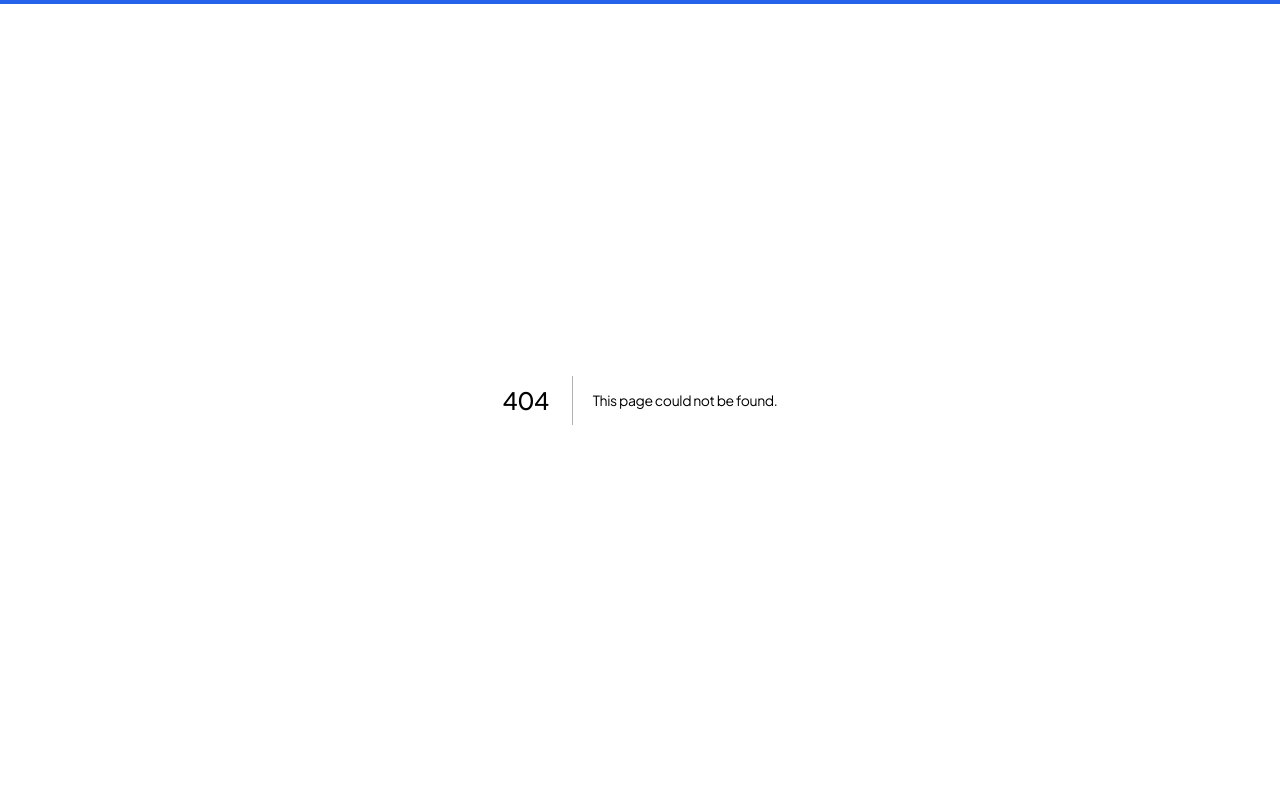
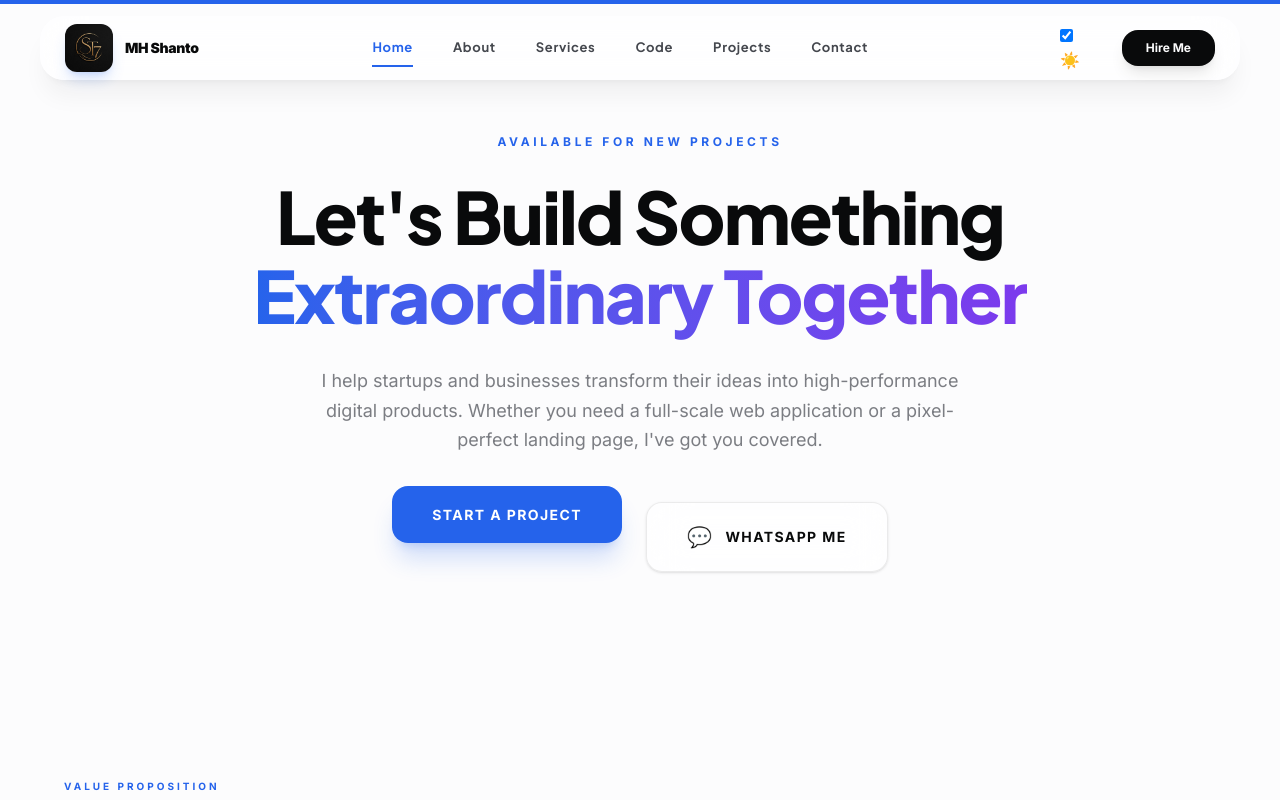
Before and after one commit to mhshanto-dev/mhshanto-dev, a Next.js app: page /hire in a window 1280 px wide. Before the commit this address had no page. Shown: the top 800 px of the page. Built offline with nearby package versions, Linux system fonts and the light colour scheme.

Commit message:
feat: Add Hire Me page, logo, WhatsApp contact, custom cursor all devices

```diff
--- /dev/null
+++ b/src/app/hire/page.jsx
@@ -0,0 +1,143 @@
+"use client";
+
+import Navbar from "@/components/Navbar";
+import Footer from "@/components/Footer";
+import Services from "@/components/Services";
+import Contact from "@/components/Contact";
+import { motion } from "framer-motion";
+import Magnetic from "@/components/Magnetic";
+
+export default function HireMePage() {
+  return (
+    <main className="min-h-screen">
+      <Navbar />
+
+      <div className="pt-32 pb-20">
+        {/* Hero Section */}
+        <section className="max-w-[1200px] mx-auto px-6 mb-20 text-center">
+          <motion.div
+            initial={{ opacity: 0, y: 30 }}
+            animate={{ opacity: 1, y: 0 }}
+            transition={{ duration: 0.8 }}
+          >
+            <span className="text-primary font-bold tracking-[0.3em] uppercase text-xs">
+              Available for New Projects
+            </span>
+            <h1 className="text-5xl md:text-7xl font-black text-on-background mt-6 mb-8 leading-[1.1]">
+              Let's Build Something <br />
+              <span className="text-transparent bg-clip-text bg-gradient-to-r from-primary to-secondary">
+                Extraordinary Together
+              </span>
+            </h1>
+            <p className="text-on-surface-variant/70 max-w-2xl mx-auto text-lg leading-relaxed">
+              I help startups and businesses transform their ideas into high-performance digital products.
+              Whether you need a full-scale web application or a pixel-perfect landing page, I've got you covered.
+            </p>
+
+            <div className="flex flex-wrap justify-center gap-6 mt-12">
+              <Magnetic strength={0.2}>
+                <a
+                  href="#contact-form"
+                  className="bg-primary text-white px-10 py-5 rounded-2xl font-bold text-sm uppercase tracking-widest shadow-xl shadow-primary/20 hover:opacity-90 transition-all active:scale-95"
+                >
+                  Start a Project
+                </a>
+              </Magnetic>
+              <Magnetic strength={0.2}>
+                <a
+                  href="https://wa.me/8801871758989"
+                  target="_blank"
+                  rel="noopener noreferrer"
+                  className="glass-card px-10 py-5 rounded-2xl font-bold text-sm uppercase tracking-widest flex items-center gap-3 hover:bg-surface-container-high transition-all active:scale-95"
+                >
+                  <span className="text-xl">💬</span>
+                  WhatsApp Me
+                </a>
+              </Magnetic>
+            </div>
+          </motion.div>
+        </section>
+
+        {/* Services Section */}
+        <Services />
+
+        {/* Specialized Benefits Section */}
+        <section className="max-w-[1200px] mx-auto px-6 py-20">
+          <div className="grid md:grid-cols-3 gap-8">
+            {[
+              {
+                title: "Fast Response",
+                desc: "I usually reply within 2-4 hours during business days.",
+                icon: "timer"
+              },
+              {
+                title: "Weekly Updates",
+                desc: "You'll get a detailed progress report and demo every week.",
+                icon: "update"
+              },
+              {
+                title: "Post-Launch Support",
+                desc: "30 days of free maintenance after project completion.",
+                icon: "support_agent"
+              }
+            ].map((item, i) => (
+              <motion.div
+                key={i}
+                initial={{ opacity: 0, y: 20 }}
+                whileInView={{ opacity: 1, y: 0 }}
+                viewport={{ once: true }}
+                transition={{ delay: i * 0.1 }}
+                className="glass-card p-8 border-primary/5 group hover:border-primary/20 transition-all"
+              >
+                <span className="material-symbols-outlined text-primary text-3xl mb-4 group-hover:scale-110 transition-transform">
+                  {item.icon}
+                </span>
+                <h3 className="text-xl font-bold text-on-background mb-2">{item.title}</h3>
+                <p className="text-on-surface-variant/70 text-sm leading-relaxed">{item.desc}</p>
+              </motion.div>
+            ))}
+          </div>
+        </section>
+
+        {/* Booking & Contact Section */}
+        <div id="contact-form">
+          <Contact />
+        </div>
+
+        {/* Optional: Book Call Section */}
+        <section className="max-w-[1200px] mx-auto px-6 py-20 text-center">
+          <div className="glass-card p-12 md:p-20 relative overflow-hidden">
+             {/* Decorative background */}
+            <div className="absolute top-0 right-0 w-64 h-64 bg-primary/10 rounded-full blur-[100px] -mr-32 -mt-32" />
+            <div className="absolute bottom-0 left-0 w-64 h-64 bg-secondary/10 rounded-full blur-[100px] -ml-32 -mb-32" />
+
+            <div className="relative z-10">
+              <h2 className="text-3xl md:text-5xl font-black text-on-background mb-6">
+                Prefer a face-to-face chat?
+              </h2>
+              <p className="text-on-surface-variant/70 max-w-xl mx-auto mb-10 text-lg">
+                Schedule a discovery call to discuss your project requirements, goals, and timeline.
+              </p>
+              <Magnetic strength={0.2}>
+                <a
+                  href="https://calendly.com/your-username" // User should replace this
+                  target="_blank"
+                  rel="noopener noreferrer"
+                  className="inline-flex items-center gap-3 bg-on-background text-background px-12 py-6 rounded-2xl font-bold text-sm uppercase tracking-widest shadow-2xl hover:opacity-90 transition-all active:scale-95"
+                >
+                  <span className="material-symbols-outlined text-lg">calendar_month</span>
+                  Book a Free Discovery Call
+                </a>
+              </Magnetic>
+              <p className="text-[10px] uppercase font-bold tracking-widest text-on-surface-variant/40 mt-8">
+                30-min Video Consultation • Completely Free
+              </p>
+            </div>
+          </div>
+        </section>
+      </div>
+
+      <Footer />
+    </main>
+  );
+}
--- a/src/components/CTA.jsx
+++ b/src/components/CTA.jsx
@@ -41,13 +41,11 @@ const CTA = () => {
           >
             <Magnetic strength={0.3}>
               <a
-                href="https://wa.me/8801871758989"
-                target="_blank"
-                rel="noopener noreferrer"
+                href="/hire"
                 className="bg-primary text-white px-12 py-6 rounded-2xl font-bold shadow-2xl shadow-primary/30 hover:shadow-primary/50 transition-all text-xl md:text-2xl flex items-center gap-4 group"
               >
-                Book a Call via WhatsApp
-                <span className="material-symbols-outlined group-hover:translate-x-1 transition-transform">chat</span>
+                Hire Me Now
+                <span className="material-symbols-outlined group-hover:translate-x-1 transition-transform">rocket_launch</span>
               </a>
             </Magnetic>
           </motion.div>
--- a/src/components/Contact.jsx
+++ b/src/components/Contact.jsx
@@ -47,19 +47,18 @@ const Contact = () => {
       color: "bg-red-500/10"
     },
     {
+      icon: "💬",
+      title: "WHATSAPP",
+      value: "+8801871758989",
+      link: "https://wa.me/8801871758989",
+      color: "bg-green-500/10"
+    },
+    {
       icon: "in",
       title: "LINKEDIN",
       value: "mehedi-hasan-shanto-dev",
       link: "https://www.linkedin.com/in/mehedi-hasan-shanto-dev/",
       color: "bg-blue-500/10",
-      isTextIcon: true
-    },
-    {
-      icon: "f",
-      title: "FACEBOOK",
-      value: "mhshanto",
-      link: "https://www.facebook.com/",
-      color: "bg-blue-600/10",
       isTextIcon: true
     }
   ];
--- a/src/components/CustomCursor.jsx
+++ b/src/components/CustomCursor.jsx
@@ -6,6 +6,7 @@ import { motion, useSpring, useMotionValue } from "framer-motion";
 const CustomCursor = () => {
   const [mounted, setMounted] = useState(false);
   const [isHovered, setIsHovered] = useState(false);
+  const [isTouchDevice, setIsTouchDevice] = useState(false);
 
   const cursorX = useMotionValue(-100);
   const cursorY = useMotionValue(-100);
@@ -15,7 +16,13 @@ const CustomCursor = () => {
   const cursorYSpring = useSpring(cursorY, springConfig);
 
   useEffect(() => {
+    // Touch device হলে cursor দেখাবো না
+    const isTouch = window.matchMedia("(hover: none) and (pointer: coarse)").matches;
+    setIsTouchDevice(isTouch);
     setMounted(true);
+
+    if (isTouch) return;
+
     const moveCursor = (e) => {
       cursorX.set(e.clientX);
       cursorY.set(e.clientY);
@@ -45,10 +52,11 @@ const CustomCursor = () => {
     };
   }, []);
 
-  if (!mounted) return null;
+  // Touch device বা mount না হলে render করবো না
+  if (!mounted || isTouchDevice) return null;
 
   return (
-    <div className="fixed inset-0 pointer-events-none z-[9999] hidden lg:block">
+    <div className="fixed inset-0 pointer-events-none z-[9999]">
       {/* Main cursor dot */}
       <motion.div
         className="w-3 h-3 bg-primary rounded-full fixed top-0 left-0"
--- a/src/components/Footer.jsx
+++ b/src/components/Footer.jsx
@@ -1,14 +1,24 @@
+import Image from "next/image";
+import Link from "next/link";
+
 const Footer = () => {
   return (
     <footer className="bg-surface-container-lowest w-full border-t border-outline-variant/10 py-16 transition-colors duration-700">
       <div className="max-w-[1200px] mx-auto px-6 flex flex-col md:flex-row justify-between items-center gap-10">
         <div className="flex flex-col gap-3 text-center md:text-left">
-          <div className="flex items-center gap-2 group">
-            <div className="w-10 h-10 rounded-xl bg-gradient-to-tr from-primary to-secondary flex items-center justify-center shadow-lg shadow-primary/20 group-hover:scale-110 transition-transform duration-500">
-              <span className="text-white font-black text-xl tracking-tighter">M</span>
+          <Link href="/#home" className="flex items-center gap-3 group">
+            <div className="relative w-10 h-10 rounded-xl overflow-hidden shadow-lg shadow-primary/20 group-hover:scale-110 transition-transform duration-500">
+              <Image
+                src="/logo.jpeg"
+                alt="MH Shanto Logo"
+                fill
+                className="object-cover"
+              />
             </div>
-            <span className="text-2xl font-black text-on-background font-heading uppercase tracking-tighter">H</span>
-          </div>
+            <span className="text-lg font-black tracking-tight text-on-background group-hover:text-primary transition-colors">
+              MH Shanto
+            </span>
+          </Link>
           <p className="font-heading text-[11px] font-bold uppercase tracking-[0.2em] text-on-surface-variant/60">
             © 2026 MH Shanto. Full-Stack Developer from Bangladesh. Designing High-Performance Solutions.
           </p>
@@ -32,6 +42,12 @@ const Footer = () => {
           </a>
           <a
             className="text-on-surface-variant/40 hover:text-primary transition-colors"
+            href="/hire"
+          >
+            Hire Me
+          </a>
+          <a
+            className="text-on-surface-variant/40 hover:text-primary transition-colors"
             href="mailto:mhshanto.8989.t@gmail.com"
           >
             Email
--- a/src/components/Navbar.jsx
+++ b/src/components/Navbar.jsx
@@ -3,6 +3,7 @@
 import { useState, useEffect, useRef } from "react";
 import { useTheme } from "next-themes";
 import Link from "next/link";
+import Image from "next/image";
 import { motion, AnimatePresence, useScroll, useMotionValueEvent } from "framer-motion";
 import Magnetic from "./Magnetic";
 
@@ -50,15 +51,16 @@ const Navbar = () => {
 
   const navLinks = [
     { name: "Home", href: "/#home", id: "home" },
-    { name: "About", href: "#about", id: "about" },
-    { name: "Services", href: "#services", id: "services" },
-    { name: "Code", href: "#codeshowcase", id: "codeshowcase" },
-    { name: "Projects", href: "#projects", id: "projects" },
-    { name: "Contact", href: "#contact", id: "contact" },
+    { name: "About", href: "/#about", id: "about" },
+    { name: "Services", href: "/#services", id: "services" },
+    { name: "Code", href: "/#codeshowcase", id: "codeshowcase" },
+    { name: "Projects", href: "/#projects", id: "projects" },
+    { name: "Contact", href: "/#contact", id: "contact" },
   ];
 
   const handleLinkClick = (e, href) => {
-    if (href.startsWith("#") || href === "/#home") {
+    const isHomePage = window.location.pathname === "/";
+    if (isHomePage && (href.startsWith("#") || href.startsWith("/#"))) {
       e.preventDefault();
       const targetId = href.replace("/#", "").replace("#", "");
       const el = document.getElementById(targetId);
@@ -89,15 +91,20 @@ const Navbar = () => {
           <Link
             href="/#home"
             onClick={(e) => handleLinkClick(e, "/#home")}
-            className="flex items-center gap-2 group"
+            className="flex items-center gap-3 group"
           >
-            <div className="w-10 h-10 sm:w-12 sm:h-12 rounded-xl bg-gradient-to-tr from-primary to-secondary flex items-center justify-center shadow-lg shadow-primary/20 group-hover:scale-110 transition-transform duration-500">
-              <span className="text-white font-black text-xl sm:text-2xl tracking-tighter">M</span>
+            <div className="relative w-10 h-10 sm:w-12 sm:h-12 rounded-xl overflow-hidden group-hover:scale-110 transition-transform duration-500 shadow-lg shadow-primary/20">
+              <Image
+                src="/logo.jpeg"
+                alt="MH Shanto Logo"
+                fill
+                className="object-cover"
+                priority
+              />
             </div>
-            <div className="flex flex-col -gap-1">
-              <span className="text-xl sm:text-2xl font-black tracking-tighter text-on-background leading-none">H</span>
-              <div className="w-full h-1 bg-gradient-to-r from-primary to-transparent rounded-full mt-1 opacity-0 group-hover:opacity-100 transition-opacity" />
-            </div>
+            <span className="hidden sm:block text-sm font-black tracking-tight text-on-background group-hover:text-primary transition-colors">
+              MH Shanto
+            </span>
           </Link>
         </Magnetic>
 
@@ -144,17 +151,12 @@ const Navbar = () => {
             )}
           </div>
 
-          <Magnetic strength={0.3}>
-            <motion.a
-              href="https://wa.me/8801871758989"
-              target="_blank"
-              rel="noopener noreferrer"
-              whileTap={{ scale: 0.95 }}
-              className="hidden sm:flex bg-on-background text-background px-6 py-2.5 rounded-2xl font-bold text-xs hover:opacity-90 transition-opacity shadow-lg items-center justify-center cursor-pointer"
-            >
-              Hire Me
-            </motion.a>
-          </Magnetic>
+          <Link
+            href="/hire"
+            className="hidden sm:flex bg-on-background text-background px-6 py-2.5 rounded-2xl font-bold text-xs hover:opacity-90 transition-opacity shadow-lg items-center justify-center cursor-pointer"
+          >
+            Hire Me
+          </Link>
 
           <button
             className="md:hidden text-on-background p-2"
```
Also changed, not shown: public/logo.jpeg (added). Lines whose indentation alone changed are shown as unchanged.
